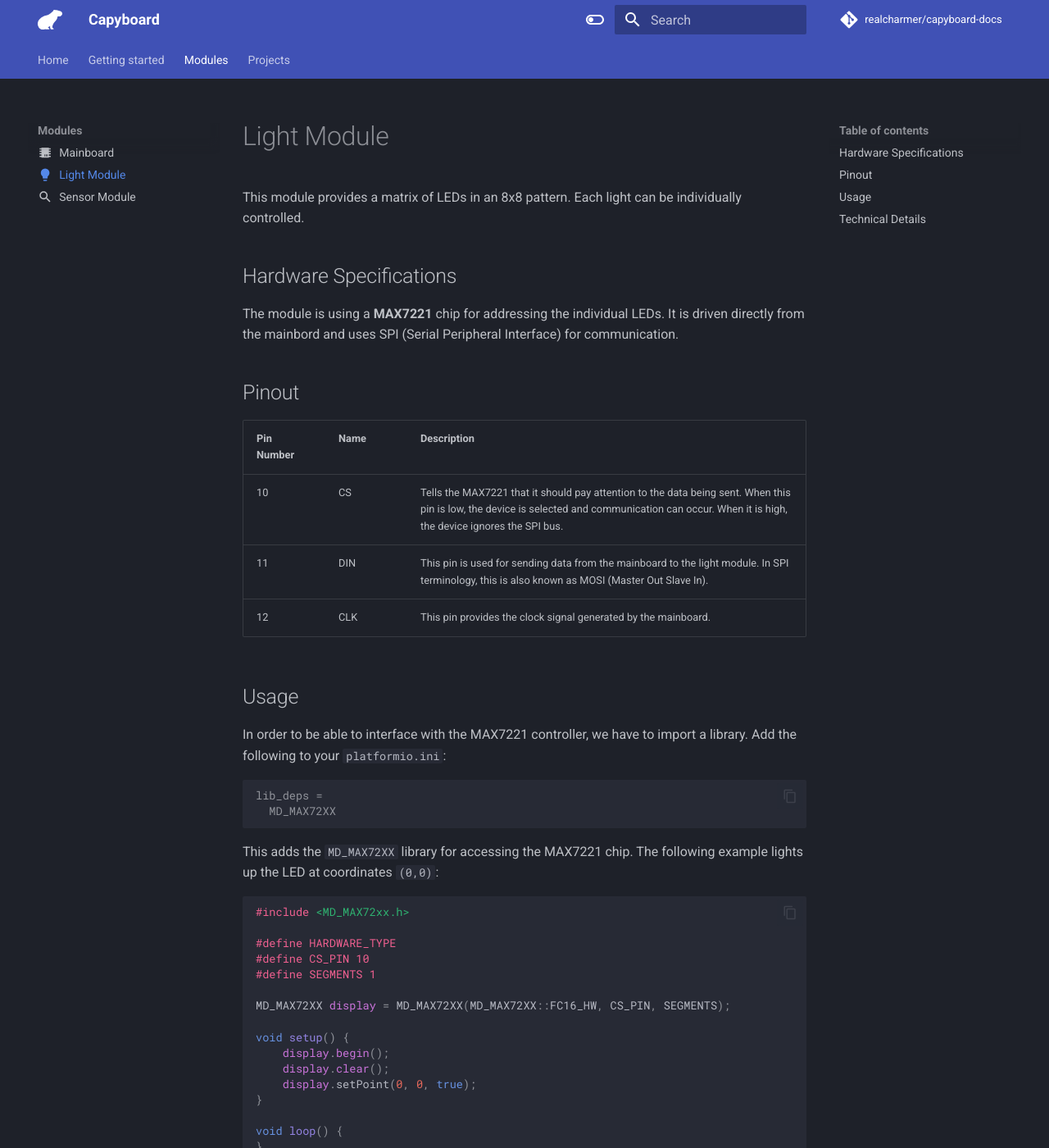
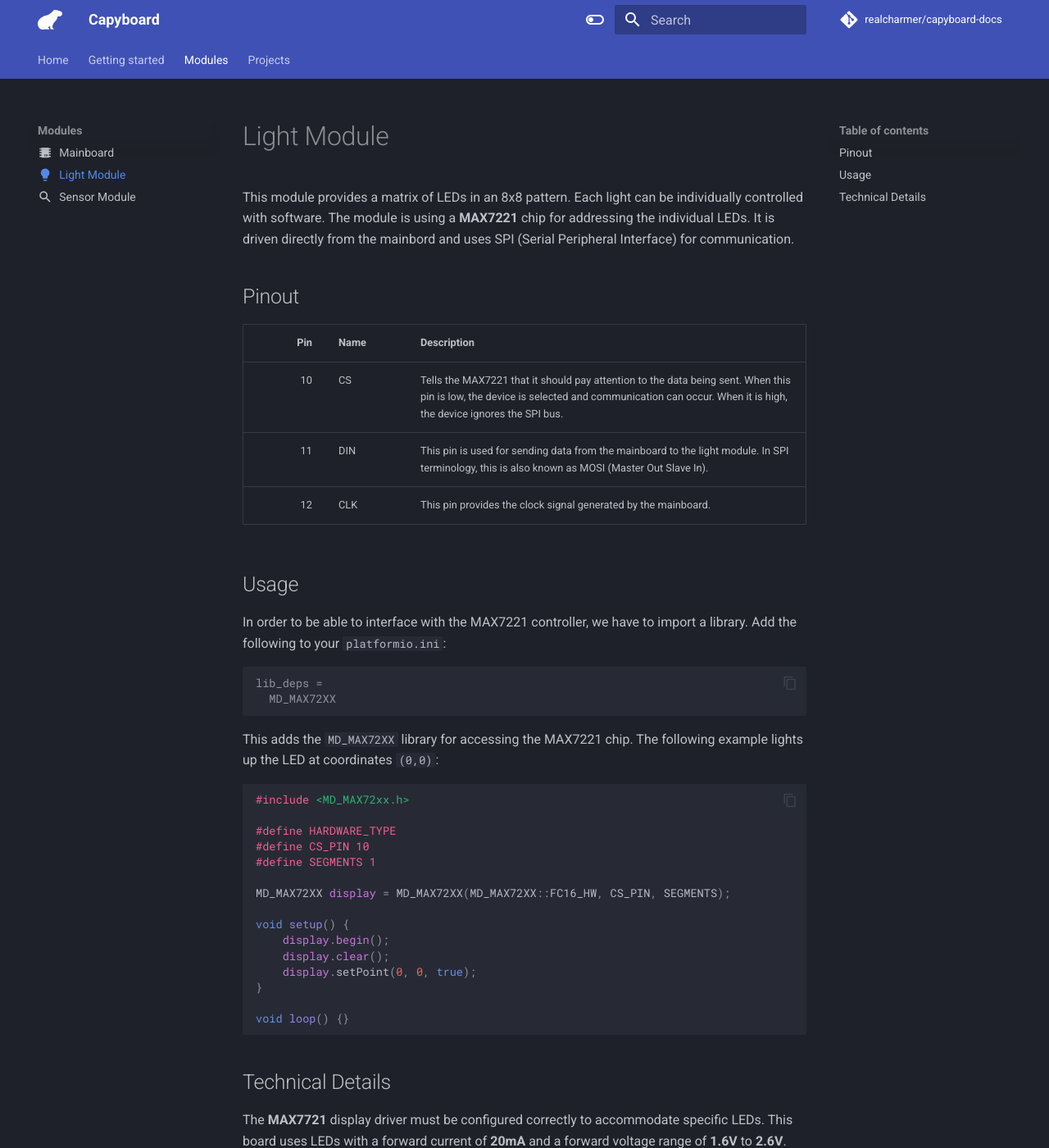
Before and after one commit to realcharmer/capyboard-docs, an MkDocs documentation site: the page built from docs/modules/light-module.md, in a window 1280 px wide and 1400 px high. Shown: the whole window at 82% size. Built offline with MkDocs 1.6.1 and Material for MkDocs 9.7.7, drawn with Linux system fonts in a browser that asks for light colours; comment, search, counter and statistics services are not loaded.

Commit message:
Update info on modules

````diff
--- a/docs/modules/light-module.md
+++ b/docs/modules/light-module.md
@@ -4,19 +4,15 @@ icon: material/lightbulb
 
 # Light Module
 
-This module provides a matrix of LEDs in an 8x8 pattern. Each light can be individually controlled.
-
-## Hardware Specifications
-
-The module is using a **MAX7221** chip for addressing the individual LEDs. It is driven directly from the mainbord and uses SPI (Serial Peripheral Interface) for communication.
+This module provides a matrix of LEDs in an 8x8 pattern. Each light can be individually controlled with software. The module is using a **MAX7221** chip for addressing the individual LEDs. It is driven directly from the mainbord and uses SPI (Serial Peripheral Interface) for communication.
 
 ## Pinout
 
-Pin Number | Name | Description
----------- | ---- | -----------
-10         | CS   | Tells the MAX7221 that it should pay attention to the data being sent. When this pin is low, the device is selected and communication can occur. When it is high, the device ignores the SPI bus.
-11         | DIN  | This pin is used for sending data from the mainboard to the light module. In SPI terminology, this is also known as MOSI (Master Out Slave In).
-12         | CLK  | This pin provides the clock signal generated by the mainboard.
+Pin | Name | Description
+--: | ---- | -----------
+10  | CS   | Tells the MAX7221 that it should pay attention to the data being sent. When this pin is low, the device is selected and communication can occur. When it is high, the device ignores the SPI bus.
+11  | DIN  | This pin is used for sending data from the mainboard to the light module. In SPI terminology, this is also known as MOSI (Master Out Slave In).
+12  | CLK  | This pin provides the clock signal generated by the mainboard.
 
 ## Usage
 
@@ -40,12 +36,11 @@ MD_MAX72XX display = MD_MAX72XX(MD_MAX72XX::FC16_HW, CS_PIN, SEGMENTS);
 
 void setup() {
 	display.begin();
-    display.clear();
+	display.clear();
 	display.setPoint(0, 0, true);
 }
 
-void loop() {
-}
+void loop() {}
 ```
 
 ## Technical Details
````
Also changed, not shown: docs/modules/mainboard.md (+10 -3 lines), docs/modules/sensor-module.md (+2 -3 lines).
